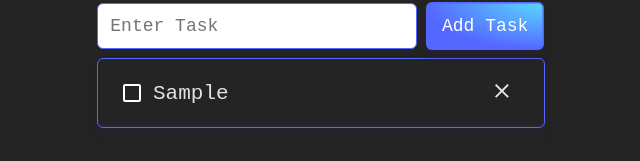
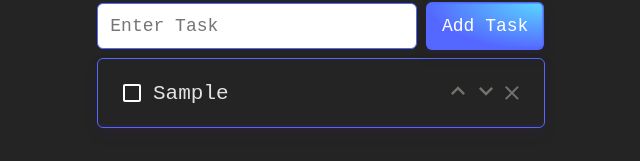
Before and after one commit to AmanKumarSinhaGitHub/React-To-Do-List-App, a React (Vite) app: page / in a window 1280 px wide. Both pictures are taken after typing "Sample" into the empty fields and a click on the button "Add Task". Shown: the part 139-300 px from the top of the page, without its empty margins (319-959 px from the left). Built offline with nearby package versions, Linux system fonts and the light colour scheme.

Commit message:
feat: Add task-up and down button

```diff
--- a/src/App.css
+++ b/src/App.css
@@ -188,6 +188,7 @@ input:active {
 
 .strikethrough {
   text-decoration: line-through;
+  color: rgba(227, 221, 211, 0.428);
 }
 
 .itemName p {
@@ -201,13 +202,9 @@ input:active {
   flex-direction: column;
 }
 
-.deleteItem {
-  cursor: pointer;
-  transition: color 0.3s;
-}
-
-.deleteItem:hover {
-  color: rgb(186, 29, 29);
+.icons {
+  margin-right: 1em;
+  color: rgba(227, 221, 211, 0.428);
 }
 
 @media screen and (max-width: 600px) {
--- a/src/components/Todos.jsx
+++ b/src/components/Todos.jsx
@@ -1,6 +1,8 @@
 import React from "react";
 import Checkbox from "@mui/material/Checkbox";
 import ClearIcon from "@mui/icons-material/Clear";
+import KeyboardArrowUpIcon from "@mui/icons-material/KeyboardArrowUp";
+import KeyboardArrowDownIcon from "@mui/icons-material/KeyboardArrowDown";
 
 function Todos({ taskList, setTaskList }) {
   function handleChangeCheckBox(index) {
@@ -13,6 +15,28 @@ function Todos({ taskList, setTaskList }) {
     const updatedTaskList = [...taskList];
     updatedTaskList.splice(index, 1);
     setTaskList(updatedTaskList);
+  }
+
+  function handleTaskUp(index) {
+    if (index !== 0) {
+      const updatedTaskList = [...taskList];
+      const temp1 = updatedTaskList[index];
+      const temp2 = updatedTaskList[index - 1];
+      updatedTaskList[index] = temp2;
+      updatedTaskList[index - 1] = temp1;
+      setTaskList(updatedTaskList);
+    }
+  }
+
+  function handleTaskDown(index) {
+    if (index !== taskList.length - 1) {
+      const updatedTaskList = [...taskList];
+      const temp1 = updatedTaskList[index];
+      const temp2 = updatedTaskList[index + 1];
+      updatedTaskList[index] = temp2;
+      updatedTaskList[index + 1] = temp1;
+      setTaskList(updatedTaskList);
+    }
   }
 
   return (
@@ -38,14 +62,42 @@ function Todos({ taskList, setTaskList }) {
               </div>
             </div>
 
-            <div className="deleteItem" onClick={() => handleDeleteTask(index)}>
-              <ClearIcon
+            <div className="icons">
+              <KeyboardArrowUpIcon
+                onClick={() => handleTaskUp(index)}
                 sx={{
-                  fontSize: "1.7em",
-                  marginRight: "1em",
+                  cursor: "pointer",
+                  fontSize: "2em",
                   transition: "font-size 0.3s",
                   ":hover": {
-                    fontSize: "1.8em",
+                    fontSize: "2.05em",
+                    color: "#59C2FF",
+                  },
+                }}
+              />
+
+              <KeyboardArrowDownIcon
+                onClick={() => handleTaskDown(index)}
+                sx={{
+                  cursor: "pointer",
+                  fontSize: "2em",
+                  transition: "font-size 0.3s",
+                  ":hover": {
+                    fontSize: "2.05em",
+                    color: "#59C2FF",
+                  },
+                }}
+              />
+
+              <ClearIcon
+                onClick={() => handleDeleteTask(index)}
+                sx={{
+                  cursor: "pointer",
+                  fontSize: "1.7em",
+                  transition: "font-size 0.3s",
+                  ":hover": {
+                    fontSize: "1.75em",
+                    color: "#59C2FF",
                   },
                 }}
               />
```
